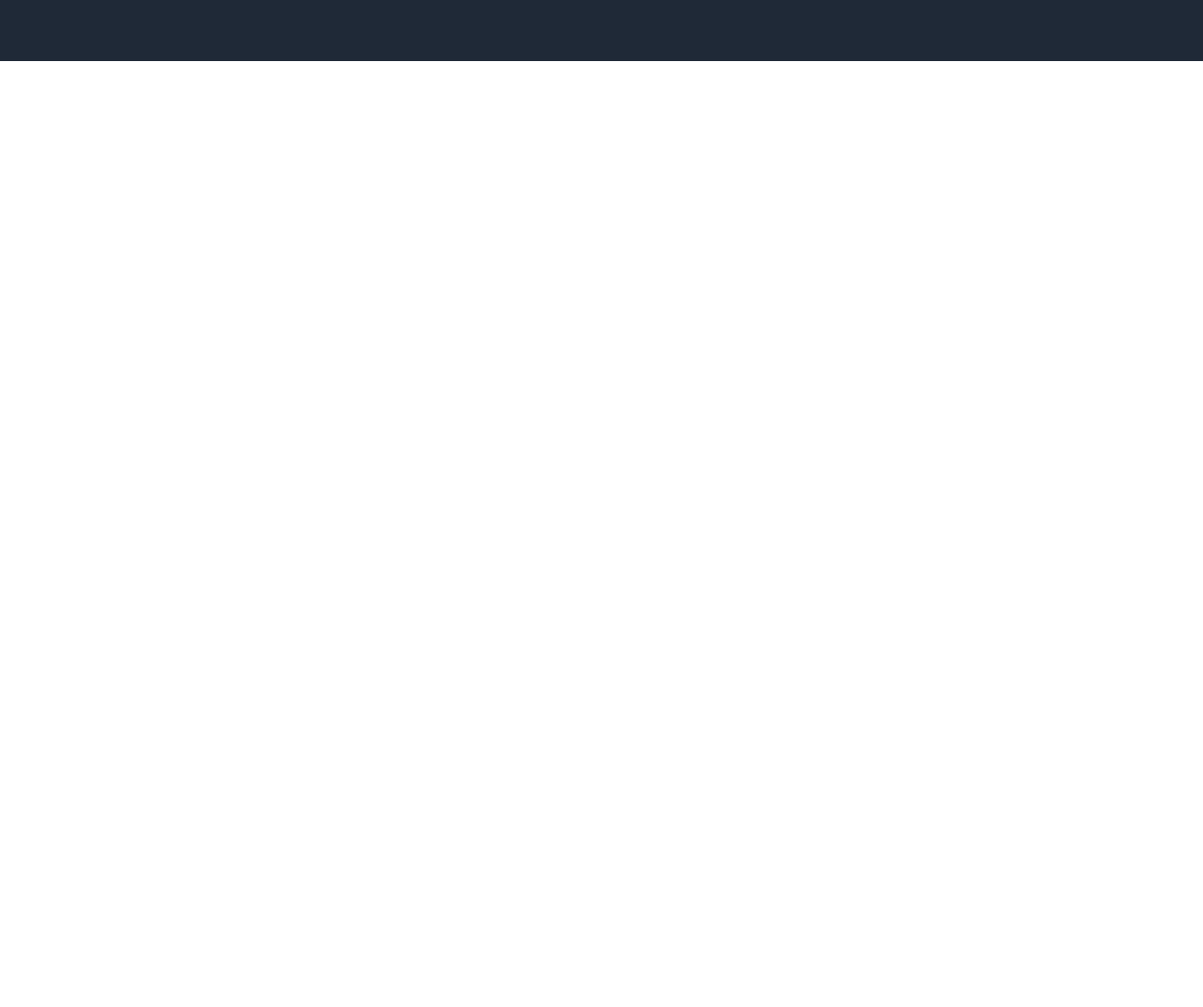
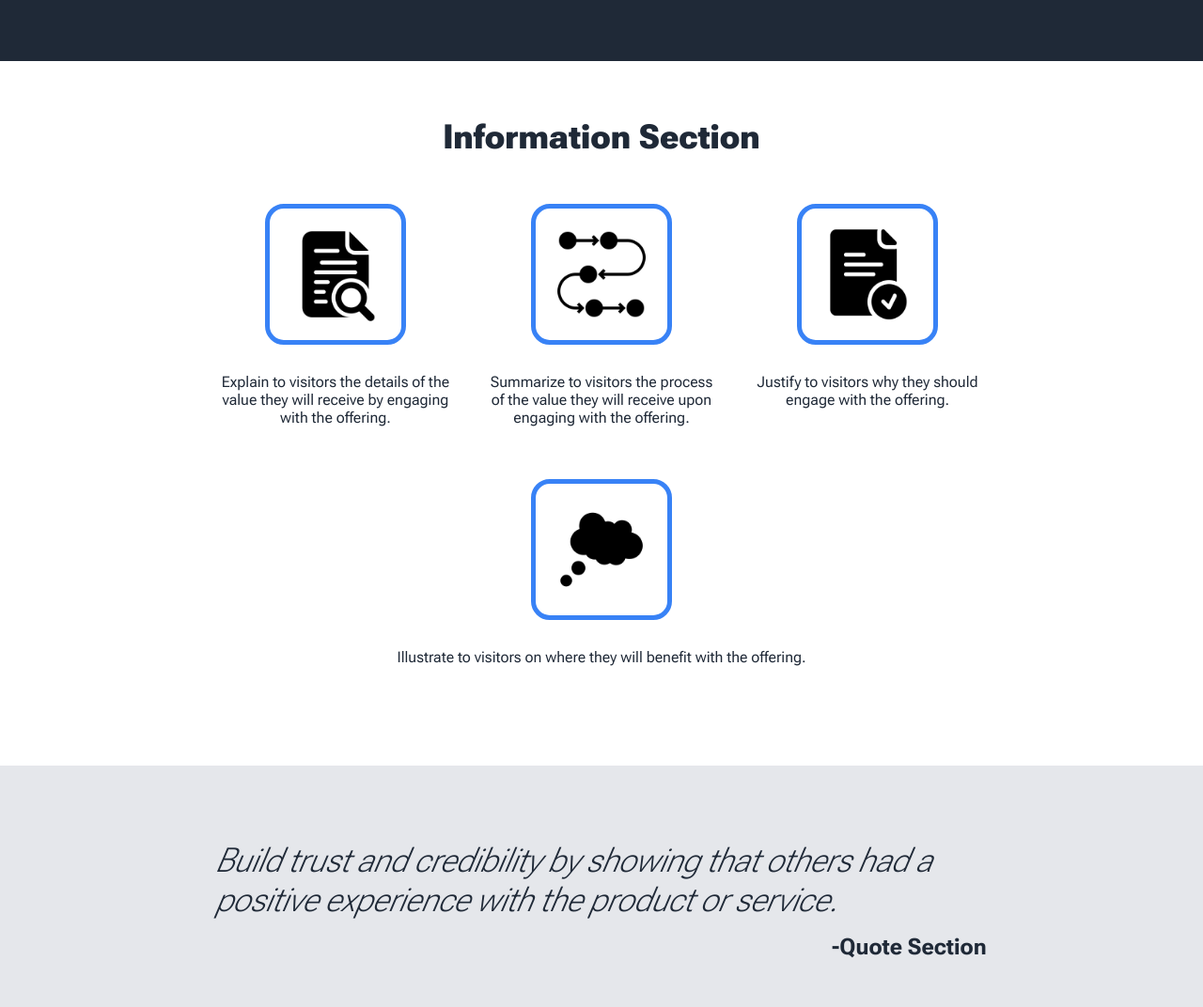
Before and after one commit to Lanezedfer/landing-page, a plain HTML site: page index.html in a window 1280 px wide. Shown: the part 442-1514 px from the top of the page at 94% size. Before the commit the page ends 800 px from the top, so only its background shows below. Drawn offline with Linux system fonts and the light colour scheme.

Commit message:
Add Information and Quote Section

```diff
--- a/css/styles.css
+++ b/css/styles.css
@@ -91,18 +91,36 @@ header,
     color: #F9FAF8;
 }
 
+.info__main-txt,
+.info__txt,
+.quote__origin,
+.quote__txt {
+    color: #1F2937;
+}
+
 
 
 /* Fonts & Texts
 ----------------------------------------------------------------------------------------------------  */
 button,
-.header__logo-txt {
+.header__logo-txt,
+.info__main-txt {
     font-weight: 800;
 }
 
 .header__link-txt,
 .hero__secondary-txt {
     font-size: 18px;
+}
+
+.header__logo-txt,
+.quote__origin {
+    font-size: 24px;
+}
+
+.info__main-txt,
+.quote__txt {
+    font-size: 36px;
 }
 
 
@@ -112,10 +130,6 @@ button,
 .header__link-txt:hover,
 .header__logo-txt:hover {
     color: #3882F6;
-}
-
-.header__logo-txt {
-    font-size: 24px;
 }
 
 
@@ -128,6 +142,58 @@ button,
 
 .hero__main-txt {
     font-size: 48px;
+}
+
+
+
+/* Information Section
+----------------------------------------------------------------------------------------------------  */
+.info__column {
+    display: block;
+    flex-basis: 200px;
+    flex-grow: 1;
+}
+
+.info__column,
+.info__main-txt {
+    text-align: center;
+}
+
+.info__img {
+    border: #3882F6;
+    border-radius: 20px;
+    border-style: solid;
+    border-width: 5px;
+    padding: 20px;
+}
+
+.info__main-txt {
+    margin: 50px 0 0 0;
+}
+
+.info__row {
+    align-items: flex-start;
+    flex-wrap: wrap;
+    padding: 40px 10% 80px 10%;
+}
+
+
+
+/* Quote Section
+----------------------------------------------------------------------------------------------------  */
+.quote {
+    background-color: #E5E7EB;
+}
+
+.quote__origin {
+    margin: 15px 10% 40px 10%;
+    text-align: end;
+}
+
+.quote__txt {
+    font-style: italic;
+    font-weight: 300;
+    margin: 70px 10% 0 10%;
 }
 
 
--- a/index.html
+++ b/index.html
@@ -29,5 +29,32 @@
                 <img src="./images/Dark_Digital.png" alt="Hero Image" width="600" height="338" class="hero__img column">
             </div>
         </section>
+        <section id="information-section" class="container">
+            <h2 class="info__main-txt">Information Section</h2>
+            <div class="row info__row">
+                <div class="column info__column">
+                    <img src="./images/Details_Icon.png" alt="Details Image" width="150" height="150" class="info__img">
+                    <p class="info__txt">Explain to visitors the details of the value they will receive by engaging with the offering.</p>
+                </div>
+                <div class="column info__column">
+                    <img src="./images/Process_Icon.png" alt="Process Image" width="150" height="150" class="info__img">
+                    <p class="info__txt">Summarize to visitors the process of the value they will receive upon engaging with the offering.</p>
+                </div>
+                <div class="column info__column">
+                    <img src="./images/Justify_Icon.png" alt="Justify Image" width="150" height="150" class="info__img">
+                    <p class="info__txt">Justify to visitors why they should engage with the offering.</p>
+                </div>
+                <div class="column info__column">
+                    <img src="./images/Illustrate_Icon.png" alt="Illustrate Image" width="150" height="150" class="info__img">
+                    <p class="info__txt">Illustrate to visitors on where they will benefit with the offering.</p>
+                </div>
+            </div>
+        </section>
+        <section id="quote-section" class="quote">
+            <div class="container">
+                <h2 class="quote__txt">Build trust and credibility by showing that others had a positive experience with the product or service.</h2>
+                <h3 class="quote__origin">-Quote Section</h3>
+            </div>
+        </section>
     </body>
 </html>
```
Also changed, not shown: images/Details_Icon.png (added), images/Illustrate_Icon.png (added), images/Justify_Icon.png (added), images/Process_Icon.png (added).
